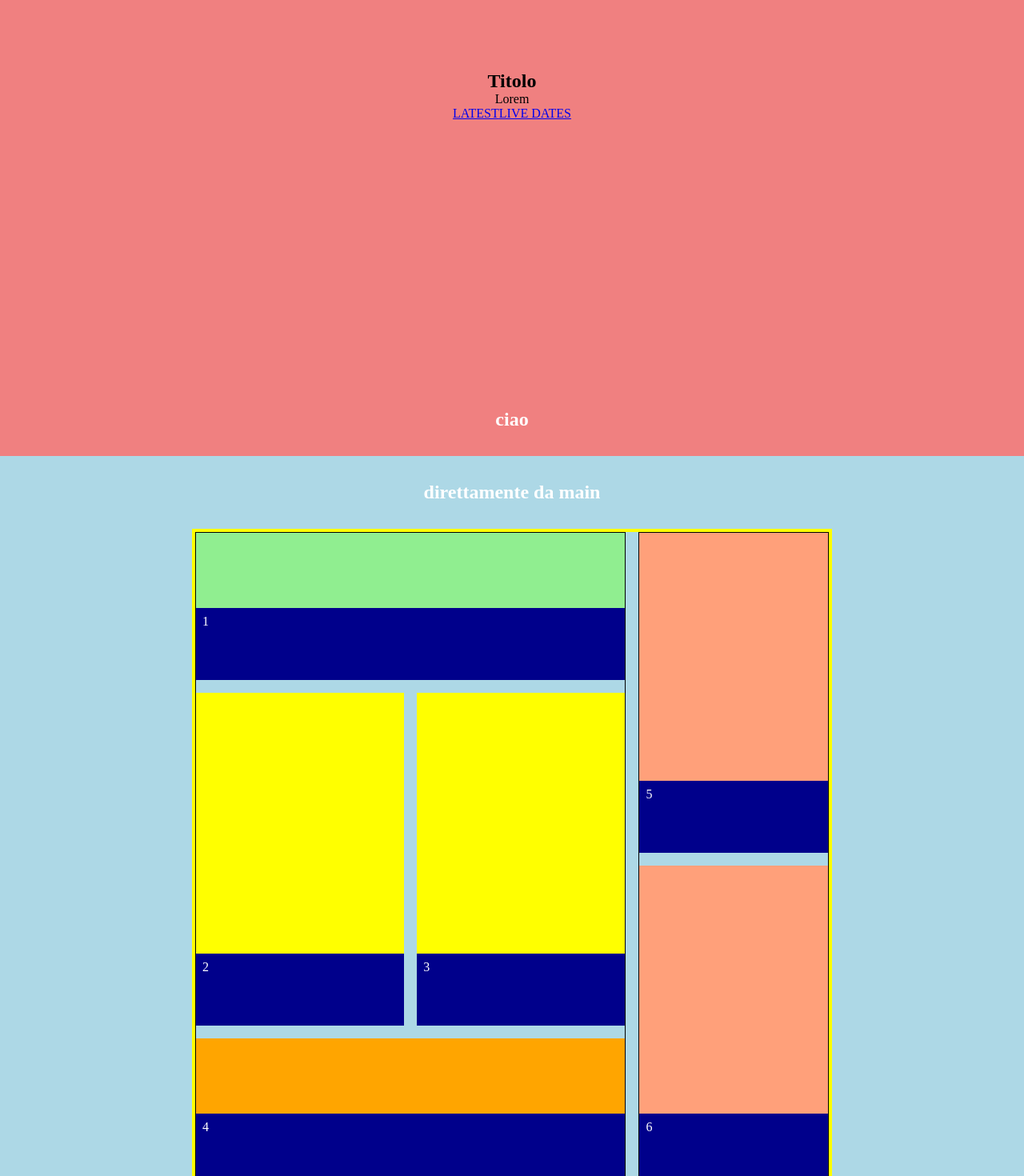
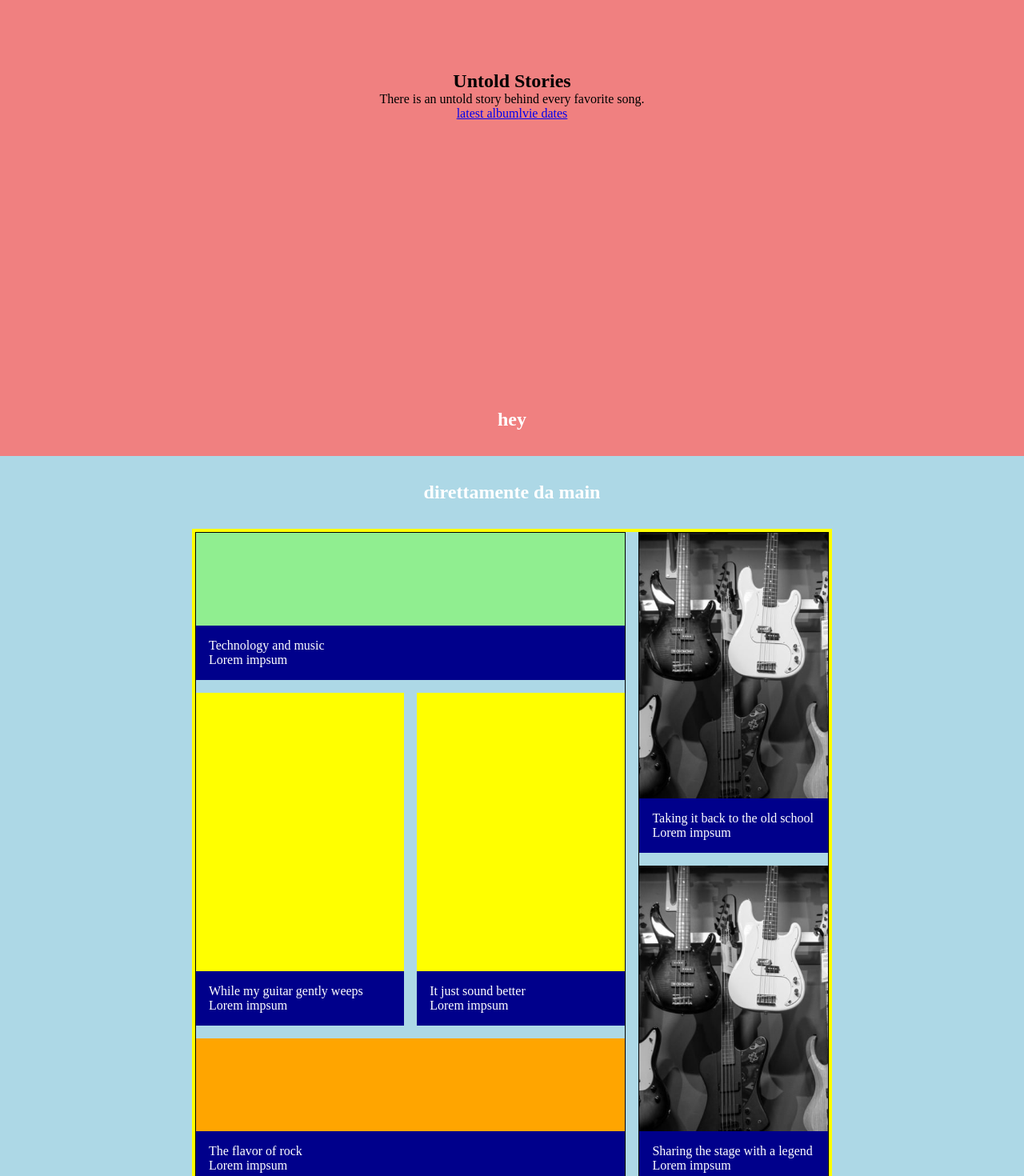
Before and after one commit to MarcelloPet94/proj-html-vuejs, a Vue app: page / in a window 1280 px wide. Shown: the part 340-1810 px from the top of the page at 80% size. Built offline with nearby package versions, Linux system fonts and the light colour scheme.

Commit message:
dinamic news + placeholder immagine

```diff
--- a/src/App.vue
+++ b/src/App.vue
@@ -1,6 +1,12 @@
 <template>
   <div id="app">
-    <Herobanner/>
+    <Herobanner v-for="(innerCont , i) in dataheropage" :key="i"
+    :titolo="innerCont.titolo"
+    :paragrafo="innerCont.paragrafo"
+    :cta1="innerCont.cta1"
+    :cta2="innerCont.cta2"
+
+    />
     <Main/>
     <Videosection/>
     <Shopticket/>
@@ -15,6 +21,7 @@ import Herobanner from './components/Herobanner.vue'
 import Main from './components/Main.vue'
 import Shopticket from './components/Shopticket.vue'
 import Videosection from './components/Videosection.vue'
+import dataHero from './pageData/dataHero.js'
 
 export default {
   name: 'App',
@@ -24,6 +31,11 @@ export default {
     Videosection,
     Shopticket,
     Footer,
+  },
+  data () {
+    return {
+      dataheropage: dataHero
+    }
   }
 }
 </script>
--- a/src/components/Herobanner.vue
+++ b/src/components/Herobanner.vue
@@ -10,6 +10,16 @@
           <div class="right_content" @click="burgerOpen">
             <i class="fas fa-close"></i>
           </div>
+        </div>
+
+        <div class="txt_content_block">
+            <div class="content">
+                <div v-for="(inner, index) in vocimenu" :key="index">
+                  <a :href="inner.href">
+                      {{inner.voce}}
+                  </a>
+                </div>
+            </div>
         </div>
       </nav>
 
@@ -25,11 +35,11 @@
 
     <div class="txt_content_block">
         <div class="content">
-          <h1>Titolo</h1>
-          <p>Lorem</p>
+          <h1>{{titolo}}</h1>
+          <p>{{paragrafo}}</p>
           <div class="cta">
-            <a href="#">LATEST</a>
-            <a href="#">LIVE DATES</a>
+            <a href="#">{{cta1}}</a>
+            <a href="#">{{cta2}}</a>
           </div>
         </div>
     </div>
@@ -48,21 +58,53 @@ export default {
   components:{
     Stripseo
   },
+
+  props: {
+    titolo: String,
+    paragrafo: String,
+    cta1: String,
+    cta2: String,
+  },
+
   data() {
     return {
       navState : false,
-      campo: "ciao"
+      campo: "hey",
+      vocimenu: [
+        {
+          'voce': 'Home',
+          'href': '#'
+        },
+        {
+          'voce': 'Meet The Band',
+          'href': '#'
+        },
+        {
+          'voce': 'Live Dates',
+          'href': '#livedate'
+        },
+        {
+          'voce': 'Latest News',
+          'href': '#'
+        },
+        {
+          'voce': 'Albums',
+          'href': '#'
+        },
+        {
+          'voce': 'Fans',
+          'href': '#'
+        }
+      ]
     }
   },
-    methods: {
 
-    burgerOpen( )
+  methods: {
+    burgerOpen()
     {
       this.navState = !this.navState
-      console.log('ok')
     }
-
-  }
+}
 
 }
 </script>
@@ -85,6 +127,13 @@ export default {
     min-height: 100vh;
     height: 100vh;
     background-color:lightcoral;
+    z-index: 2;
+
+    a
+    {
+      font-size: 42px;
+      line-height: 2em;
+    }
 
   }
 
@@ -103,6 +152,11 @@ export default {
           {
             width: 100%;
           }
+      }
+
+      .right_content
+      {
+        cursor: pointer;
       }
   }
 
--- a/src/components/Main.vue
+++ b/src/components/Main.vue
@@ -5,42 +5,23 @@
     />
     <div class="grid_news">
         <div class="sx_block">
-            <div class="news_thumb box1">
-              <div class="thumb_onhover"><p>argomento</p></div>
+            <div class="news_thumb" :class="see.alignState" v-for="(see) in news" :key="see.id">
+              <div class="thumb_onhover">
+                <p>{{see.titNews}}</p>
+                </div>
               <div class="content_thumb">
-                <p>1</p>
-              </div>
-            </div>
-            <div class="news_thumb box2">
-              <div class="thumb_onhover"><p>argomento</p></div>
-              <div class="content_thumb">
-                2
-              </div>
-            </div>
-            <div class="news_thumb box3">
-              <div class="thumb_onhover"><p>argomento</p></div>
-              <div class="content_thumb">
-                3
-              </div>
-            </div>
-            <div class="news_thumb box4">
-              <div class="thumb_onhover"><p>argomento</p></div>
-              <div class="content_thumb">
-                4
+                <p>{{see.titNews}}</p>
+                <p>{{see.titPar}}</p>
               </div>
             </div>
         </div>
         <div class="dx_block">
-            <div class="news_thumb box_dx1">
-              <div class="thumb_onhover"><p>argomento</p></div>
+            <div class="news_thumb" :class="dx.alignState" v-for="dx in newsDx" :key="dx.id">
+              <img class="img_cont" src="../assets/blog-post3-400x600.jpg" alt="">
+              <div class="thumb_onhover"><p>{{dx.titNews}}</p></div>
               <div class="content_thumb">
-                5
-              </div>
-            </div>
-            <div class="news_thumb box_dx2">
-              <div class="thumb_onhover"><p>argomento</p></div>
-              <div class="content_thumb">
-                6
+                <p>{{dx.titNews}}</p>
+                <p>{{dx.titPar}}</p>
               </div>
             </div>
         </div>
@@ -55,6 +36,8 @@
 <script>
 import Stripseo from './partials/Stripseo.vue'
 import Stripaction from './partials/Stripaction.vue'
+import dataNews from '../pageData/news.js'
+import newsDx from '../pageData/newsDx.js'
 
 export default {
   name: 'Main',
@@ -65,7 +48,9 @@ export default {
   data(){
     return{
       prova2 : "direttamente da main",
-      cta : "call to action"
+      cta : "ciao",
+      news: dataNews,
+      newsDx: newsDx
     }
   }
 }
@@ -88,7 +73,14 @@ export default {
     .news_thumb
     {
       position: relative;
+      overflow: hidden;
 
+      .img_cont
+      {
+        position: absolute;
+        top: 0;
+        width: 120%;
+      }
 
       .thumb_onhover
       {
@@ -113,8 +105,7 @@ export default {
         position: absolute;
         bottom: 0;
         width: 100%;
-        height: 90px;
-        padding: 8px;
+        padding: 16px;
         background-color: darkblue;
         color: #fff;
       }
--- a/src/components/Shopticket.vue
+++ b/src/components/Shopticket.vue
@@ -1,12 +1,14 @@
 <template>
-  <section class="ticket_live_date">
+  <section class="ticket_live_date" id="livedate">
     <div class="date_live">
     <Stripseo
     :testo="infolive"
     />
       <ul>
         <li class="show_info_ticket">
-          <i class="fas fa-plus"></i><i class="fas fa-minus"></i><span>17/17</span>
+            <i class="fas fa-plus"></i>
+            <i class="fas fa-minus"></i>
+            <span>17/17</span>
           <div class="hide_show">
             <div class="info_date_live">
               <div class="map_location"></div>
@@ -114,7 +116,7 @@ export default {
 
   ul li.show_info_ticket:hover .hide_show , ul li.show_info_ticket:hover .fa-minus
   {
-    display: block;
+    display: inline-block;
   }
 
   ul li.show_info_ticket:hover .fa-plus
--- /dev/null
+++ b/src/pageData/dataHero.js
@@ -0,0 +1,11 @@
+const dataHero = [
+    {
+        "titolo" : "Untold Stories",
+        "paragrafo" :  "There is an untold story behind every favorite song.",
+        "cta1" : "latest album",
+        "cta2" : "lvie dates",
+        "voci" : "menu"
+    }
+]
+
+export default dataHero
--- /dev/null
+++ b/src/pageData/news.js
@@ -0,0 +1,32 @@
+const dataNews =
+[
+
+    {
+        "titNews": "Technology and music",
+        "titPar": "Lorem impsum",
+        "alignState": "box1",
+        "id": 1
+    },
+    {
+        "titNews": "While my guitar gently weeps",
+        "titPar": "Lorem impsum",
+        "alignState": "box2",
+        "id": 2
+    },
+    {
+        "titNews": "It just sound better",
+        "titPar": "Lorem impsum",
+        "alignState": "box3",
+        "id": 3
+    },
+    {
+        "titNews": "The flavor of rock",
+        "titPar": "Lorem impsum",
+        "alignState": "box4",
+        "id": 4
+    }
+
+
+]
+
+export default dataNews
--- /dev/null
+++ b/src/pageData/newsDx.js
@@ -0,0 +1,18 @@
+const newsDx =
+[
+
+    {
+        "titNews": "Taking it back to the old school",
+        "titPar": "Lorem impsum",
+        "alignState": "box_dx1",
+        "id": 1
+    },
+    {
+        "titNews": "Sharing the stage with a legend",
+        "titPar": "Lorem impsum",
+        "alignState": "box_dx2",
+        "id": 2
+    }
+]
+
+export default newsDx
```
Also changed, not shown: src/assets/blog-post3-200x300.jpg (added), src/assets/blog-post3-400x600.jpg (added), src/data/img.js (deleted).
